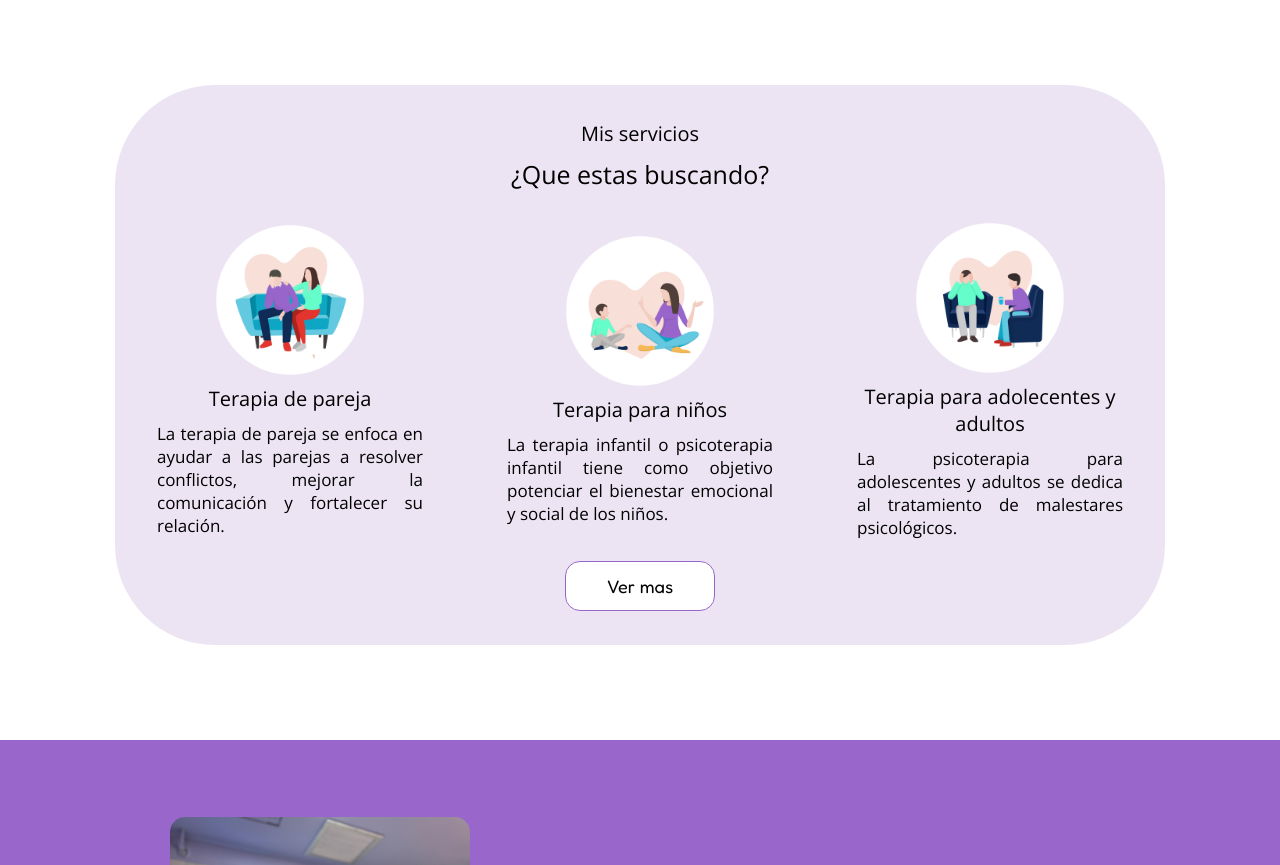
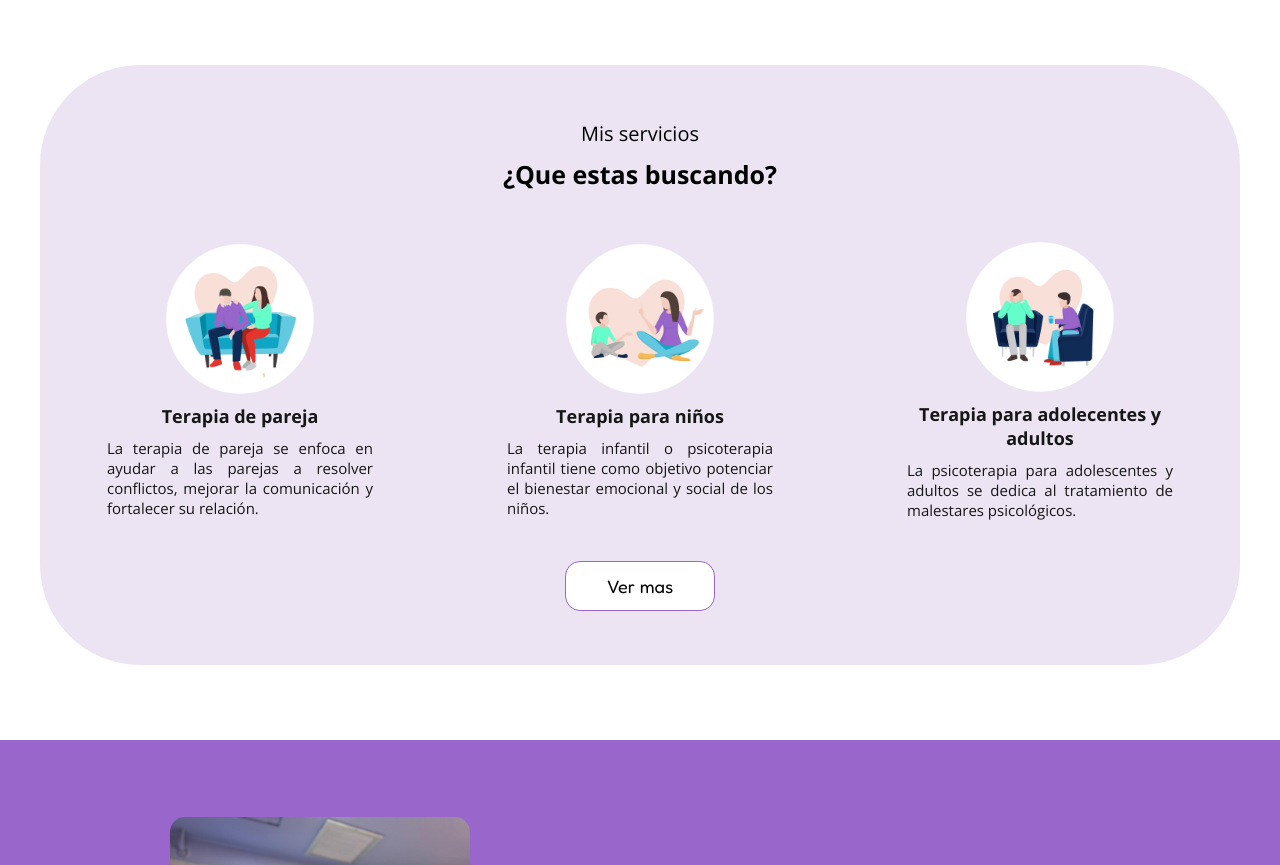
Before and after one commit to Rvilov/depensar, a React (Vite) app: page /depensar/inicio in a window 1280 px wide. Shown: the part 920-1785 px from the top of the page. Built offline with nearby package versions, Linux system fonts and the light colour scheme.

Commit message:
Nav en movil ya se cierra al cambiar de pagina , se agrego libreria para mapas

```diff
--- a/src/components/botones/BotonSegundario.jsx
+++ b/src/components/botones/BotonSegundario.jsx
@@ -1,17 +1,44 @@
+import { useNavigate } from "react-router-dom"
 import "../../styles/botones/BotonSecundario.css"
 
+const handleClick = (ruta , navigate) => {
+
+
+    if (ruta === "servicios"){
+        window.scrollTo({
+            top: 0,
+          });
+       return(
+        navigate("/depensar/servicios")
+           )
+
+    }
+    else if (ruta === "sobremi"){
+        window.scrollTo({
+            top: 0,
+          });
+        return( navigate("/depensar/sobre_mi"))
+    }
+
+
+}
 // eslint-disable-next-line react/prop-types
-export const BotonSecundario = ({frase}) => {
+export const BotonSecundario = ({frase,ruta} ) => {
+    const navigate = useNavigate();
+
     return(
-        <button className="boton-secundario">
+        <button  onClick={() => handleClick(ruta, navigate)} className="boton-secundario">
             {frase}
         </button>
     )
 }
 // eslint-disable-next-line react/prop-types
-export const BotonSecundarioWhite = ({frase}) => {
+export const BotonSecundarioWhite = ({frase,ruta}) => {
+
+    const navigate = useNavigate();
+
     return(
-        <button className="boton-secundario-white">
+        <button  onClick={() => handleClick(ruta, navigate)} className="boton-secundario-white">
             {frase}
         </button>
     )
--- a/src/components/contacto/Contactame.jsx
+++ b/src/components/contacto/Contactame.jsx
@@ -1,10 +1,13 @@
 import ContactForm from "./Formulario.jsx"
 import {FooterD} from "../inicio/FooterD.jsx"
+// import { MapaU } from "./MapaU.jsx"
 
 export function Contactame(){
     return(
         <div>
             <ContactForm/>
+
+            {/* <MapaU/> */}
             <FooterD/>
         </div>
     )
--- a/src/components/inicio/FooterD.jsx
+++ b/src/components/inicio/FooterD.jsx
@@ -33,10 +33,10 @@ export const FooterD = () =>{
                 </span>
 
                 <div className="footer-div-redes">
-                    <a href="https://api.whatsapp.com/send?phone=584247449166&text=%C2%A1Hola!%20Estoy%20interesad%40%20en%20recibir%20informaci%C3%B3n%20acerca%20de%20las%20consultas%20psicol%C3%B3gicas."><img src={whatsapp} alt="Whatsapp" /></a>
-                   <a href="https://www.instagram.com/depensar_"><img src={instagram} alt="instagram" /></a>
-                    <a href="https://www.tiktok.com/@depensar_"><img src={tiktok} alt="tik-tok"/></a>
-                   <a href=""><img src={linkedin} alt="linkedin" /></a>
+                    <a target="_blank" href="https://api.whatsapp.com/send?phone=584247449166&text=%C2%A1Hola!%20Estoy%20interesad%40%20en%20recibir%20informaci%C3%B3n%20acerca%20de%20las%20consultas%20psicol%C3%B3gicas."><img src={whatsapp} alt="Whatsapp" /></a>
+                   <a target="_blank" href="https://www.instagram.com/depensar_"><img src={instagram} alt="instagram" /></a>
+                    <a target="_blank" href="https://www.tiktok.com/@depensar_"><img src={tiktok} alt="tik-tok"/></a>
+                   <a target="_blank" href=""><img src={linkedin} alt="linkedin" /></a>
 
                 </div>
             </div>
--- a/src/components/inicio/HeaderP.jsx
+++ b/src/components/inicio/HeaderP.jsx
@@ -13,6 +13,9 @@ export function Header() {
     const navMenu = document.querySelector('.nav-menu');
     const navMenuItems = document.querySelectorAll('.nav-menu-item a');
 
+
+
+
     // Función para alternar la visibilidad del menú
     const toggleMenuVisibility = () => {
       navMenu.classList.toggle('nav-visible');
@@ -24,6 +27,9 @@ export function Header() {
         top: 0,
         behavior: 'smooth', // Esto asegura un scroll suave
       });
+
+           // Ocultar el menú
+           navMenu.classList.remove('nav-visible');
     };
 
     // Añadir el evento al botón de menú
@@ -32,6 +38,8 @@ export function Header() {
     // Añadir el evento a cada enlace de menú
     navMenuItems.forEach((item) => {
       item.addEventListener('click', handleScrollToTop);
+      navMenu.classList.toggle('nav-visible');
+
     });
 
     // Limpiar los event listeners al desmontar el componente
--- a/src/components/inicio/Services.jsx
+++ b/src/components/inicio/Services.jsx
@@ -49,7 +49,7 @@ export function Servicios(){
                     </div>
                 </div>
 
-                <BotonSecundarioWhite className=".servicios-button" frase={"Ver mas"}></BotonSecundarioWhite>
+                <BotonSecundarioWhite className=".servicios-button" frase={"Ver mas"} ruta={"servicios"}></BotonSecundarioWhite>
             </div>
 
 
--- a/src/components/inicio/SobreMi.jsx
+++ b/src/components/inicio/SobreMi.jsx
@@ -27,7 +27,7 @@ export const SobreMi = () =>{
                     <p>
                     ¡Hola! Soy Derlis Lobo, psicóloga y fundadora de Depensar. Graduada en la Universidad Yacambú, me especialicé en detección, intervención y tratamiento psicológico. Desde 2019, me dedico a ayudar a personas a superar problemas emocionales. En 2024, inicié mi propia consulta, enfocándome en el bienestar emocional de adultos, adolescentes y niños. Mi objetivo es proporcionarte herramientas para afrontar desafíos y lograr un equilibrio emocional.
                     </p>
-                    <BotonSecundario frase={"Saber mas"}></BotonSecundario>
+                    <BotonSecundario frase={"Saber mas"} ruta={"sobremi"}></BotonSecundario>
                 </div>
             </div>
 
--- a/src/styles/inicio/services.css
+++ b/src/styles/inicio/services.css
@@ -14,7 +14,8 @@
     flex-direction: column;
     justify-content: center;
     align-items: center;
-    height: 560px;
+    height: 600px;
+    width: 1200px;
     border-radius: 100px;
     background-color: #ece4f3;
 }
@@ -28,13 +29,11 @@
 
 .servicios-tipos-titulo span {
     font-size: 20px;
-    font-weight: lighter;
 }
 
 .servicios-tipos-titulo h3 {
     font-size: 25px;
     margin-top: 10px;
-    font-weight: normal;
 }
 
 .servicios-tipos {
@@ -55,7 +54,7 @@
     padding: 35px 42px;
     justify-content: center;
     align-items: center;
-    color: black;
+    color: #161616;
 }
 
 .tipo img {
@@ -65,15 +64,15 @@
 
 .tipo span {
     margin-top: 10px;
-    font-size: 20px;
+    font-size: 18px;
     text-align: center;
+    font-weight: bold;
 }
 
 .tipo p {
     text-align: justify;
-    font-size: 17px;
+    font-size: 15px;
     margin-top: 10px;
-    font-weight: lighter;
 }
 
 /* Teléfonos (max-width: 480px) */
@@ -111,7 +110,7 @@
 
     .tipo img {
         height: auto;
-        width: 80%;
+        width: 100%;
     }
 
     .tipo span {
@@ -151,7 +150,7 @@
     }
 
     .tipo {
-        width: 80%;
+        width: 110%;
         height: auto;
         margin-top: 20px;
         padding: 25px;
```
Also changed, not shown: src/components/contacto/MapaU.jsx (added, +24 -0 lines).
